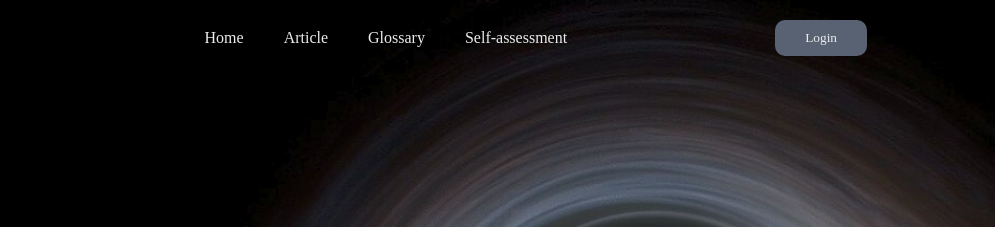
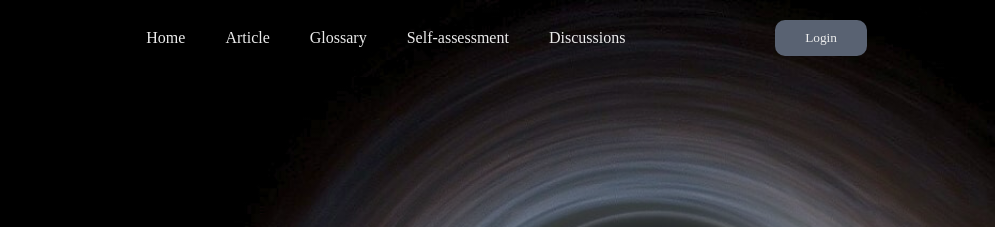
Before and after one commit to VerifeyeD/Verifeye, a plain HTML site: page pages/homepage.html in a window 1280 px wide. Shown: the top 227 px of the page, 285-1280 px from the left. Drawn offline with Linux system fonts and the light colour scheme; a web font is replaced by a local one.

Commit message:
Minor changes on homepage, added discussion on navigation panel

```diff
--- a/pages/homepage.html
+++ b/pages/homepage.html
@@ -3,7 +3,7 @@
 <head>
     <meta charset="UTF-8">
     <meta name="viewport" content="width=device-width, initial-scale=1.0">
-    <title>VerifEye - Beyond The Pixels</title>
+    <title>VerifEye | Beyond The Pixels</title>
 
     <link rel="preconnect" href="https://fonts.googleapis.com">
     <link rel="preconnect" href="https://fonts.gstatic.com" crossorigin>
@@ -24,6 +24,7 @@
                 <li><a href="../pages/article.html">Article</a></li>
                 <li><a href="../pages/glossary.html">Glossary</a></li>
                 <li><a href="../pages/selfassessment.html">Self-assessment</a></li>
+                <li><a href="../pages/forum.html">Discussions</a></li>
             </ul>
             <button class="btn-login">Login</button>
             <script>
```
